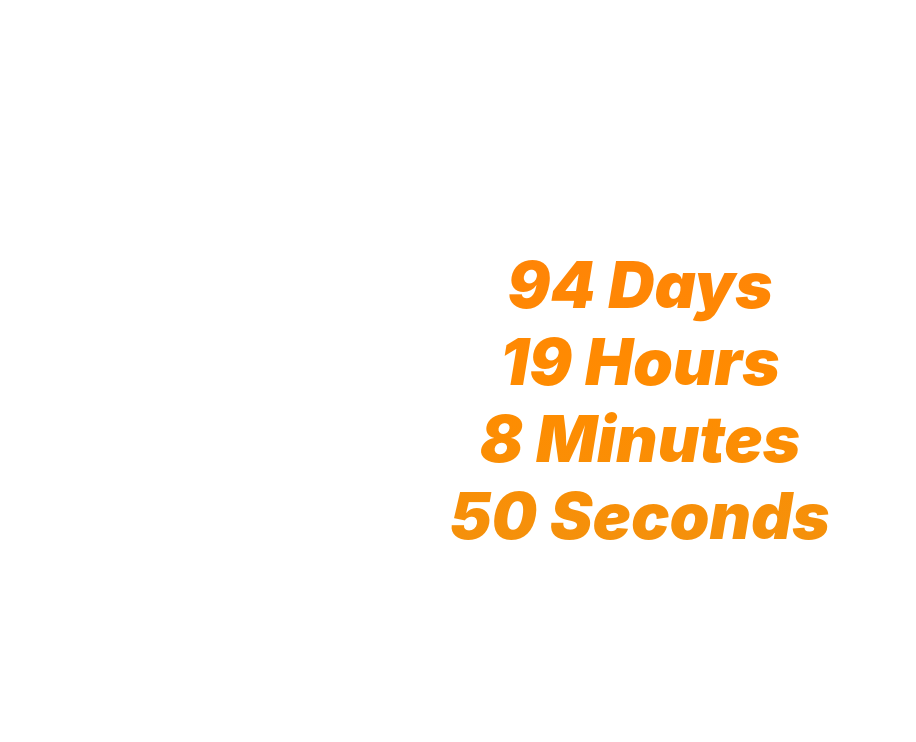
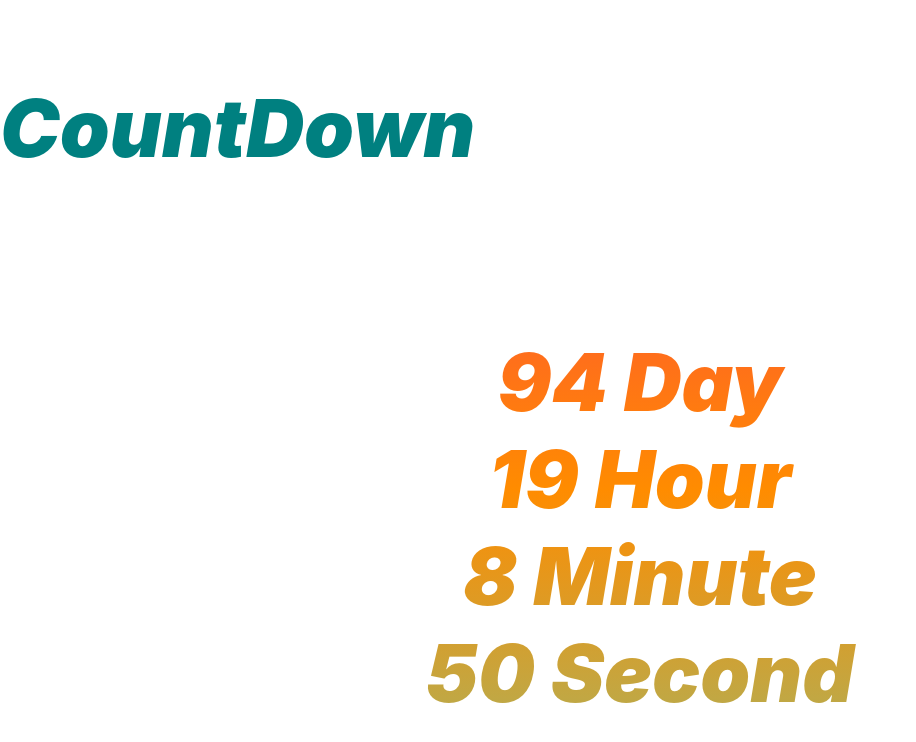
Before and after one commit to lordeadroid/countdown, a Vue app: page / in a window 1280 px wide. Shown: the top 742 px of the page, without its empty margins (0-916 px from the left). Built offline with nearby package versions, Linux system fonts and the light colour scheme.

Commit message:
feat: enhance countdown display with updated layout and styling

```diff
--- a/src/App.vue
+++ b/src/App.vue
@@ -32,33 +32,40 @@ onUnmounted(() => {
 </script>
 
 <template>
-  <div>
-    <span>{{ days }} Days</span>
-    <span>{{ hours }} Hours</span>
-    <span>{{ minutes }} Minutes</span>
-    <span>{{ seconds }} Seconds</span>
+  <div className="body">
+    <div>CountDown</div>
+    <div className="content">
+      <span>{{ days }} Day</span>
+      <span>{{ hours }} Hour</span>
+      <span>{{ minutes }} Minute</span>
+      <span>{{ seconds }} Second</span>
+    </div>
   </div>
 </template>
 
 <style scoped>
-div {
-  font-size: 4rem;
+.body {
   display: flex;
   flex-direction: column;
-  justify-content: center;
-  align-items: center;
+  justify-content: space-around;
   height: 100dvh;
   width: 100dvw;
-  padding: 1rem;
+  font-size: 5rem;
   font-style: italic;
   font-weight: 900;
-  text-align: center;
-  background: linear-gradient(180deg, #ff0080, #ff8c00, #40e0d0, #ff0080);
-  background-size: 1000% 1000%;
-  animation: move-gradient 20s ease-in infinite;
-  background-clip: text;
-  -webkit-background-clip: text;
-  -webkit-text-fill-color: transparent;
+  color: teal;
+
+  & > .content {
+    display: flex;
+    align-items: center;
+    flex-direction: column;
+    background: linear-gradient(180deg, #ff0080, #ff8c00, #40e0d0, #ff0080);
+    background-size: 500% 500%;
+    animation: move-gradient 20s ease-in infinite;
+    background-clip: text;
+    -webkit-background-clip: text;
+    -webkit-text-fill-color: transparent;
+  }
 }
 
 @keyframes move-gradient {
```
